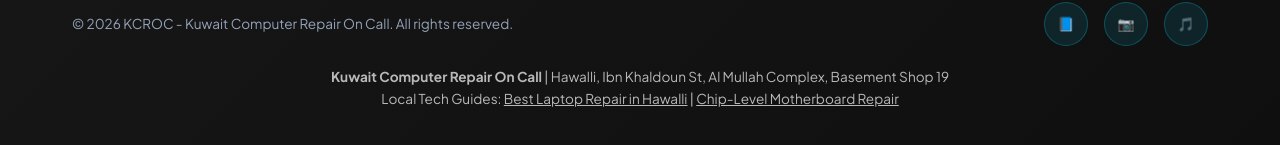
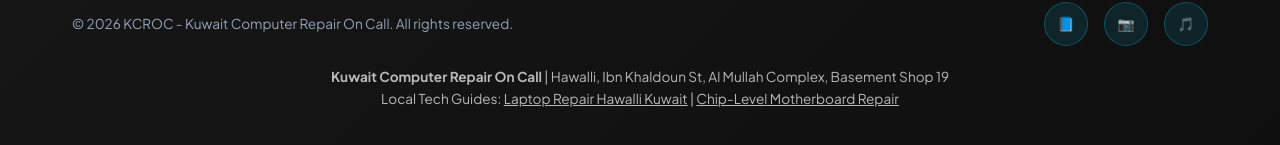
Before and after one commit to quadrillion-q8/kcroc-website-last, a React (Vite) app in the folder app/frontend/: page / in a window 1280 px wide. Shown: the part 11011-11156 px from the top of the page. Built offline with nearby package versions, Linux system fonts and the light colour scheme; what @metagptx/web-sdk would draw is missing.

Commit message:
Update footer links for laptop repair services

```diff
--- a/app/frontend/src/App.tsx
+++ b/app/frontend/src/App.tsx
@@ -131,10 +131,10 @@ const App = () => (
   <p><strong>Kuwait Computer Repair On Call</strong> | Hawalli, Ibn Khaldoun St, Al Mullah Complex, Basement Shop 19</p>
   <span>Local Tech Guides: </span>
   <a
-    href="/best-laptop-repair-ibn-khaldoun-hawalli"
+    href="/laptop-repair-hawalli-kuwait"
     style={{ color: 'inherit', textDecoration: 'underline' }}
   >
-    Best Laptop Repair in Hawalli
+    Laptop Repair Hawalli Kuwait
   </a>
   <span> | </span>
   <a
@@ -145,6 +145,7 @@ const App = () => (
   </a>
 </div>
 
+
     </footer>
 
     <FloatingActions />
```
